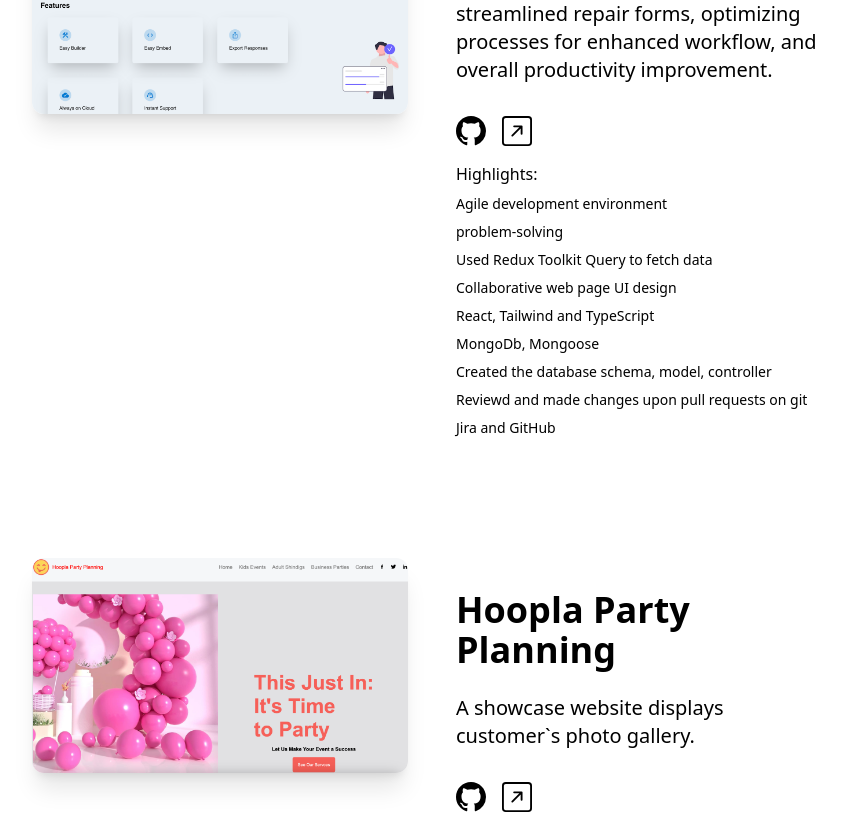
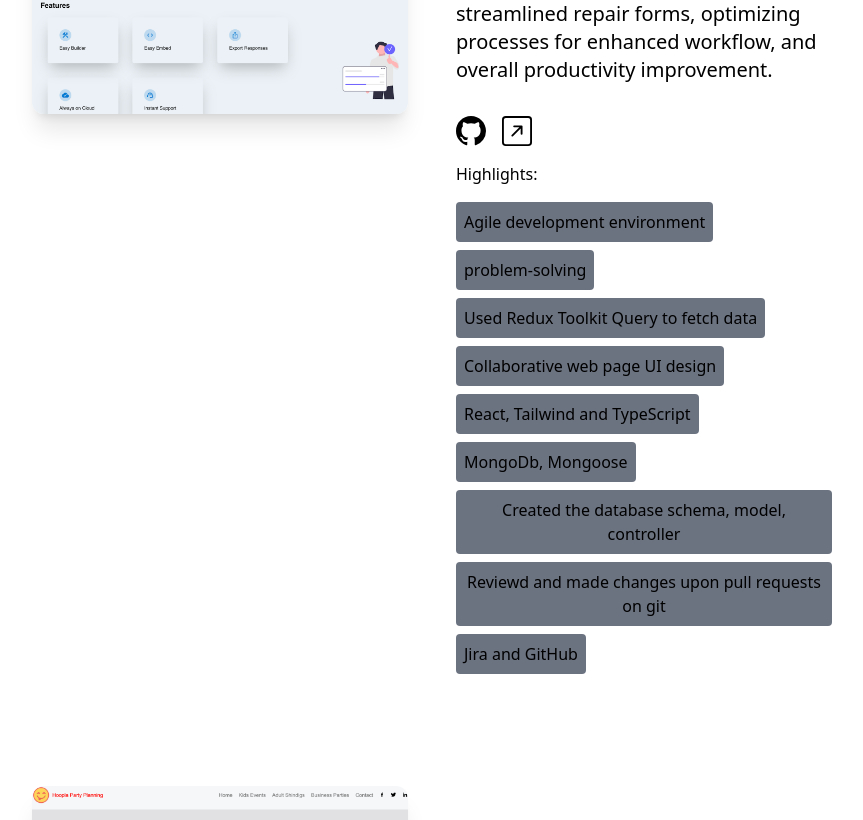
Before and after one commit to smarthulala/personalPortfolio, a Next.js app: page / in a window 1280 px wide. Shown: the part 1668-2488 px from the top of the page, without its empty margins (208-1071 px from the left). Built offline with nearby package versions, Linux system fonts and the light colour scheme.

Commit message:
one finish

```diff
--- a/src/components/Projects.tsx
+++ b/src/components/Projects.tsx
@@ -19,7 +19,7 @@ const Projects = () => {
                     alt={project.description}
                     width={1000}
                     height={1000}
-                    className='rounded-xl shadow-xl dark:md:shadow-amber-500/50 hover:opacity-70'
+                    className='rounded-xl shadow-xl dark:md:shadow-gray-500/50 hover:opacity-70'
                   />
                 </Link>
               </div>
@@ -42,14 +42,16 @@ const Projects = () => {
                     />
                   </Link>
                 </div>
-                <div>
-                  Highlights:
-                  {project.stack &&
-                    project.stack.map((item, index) => (
-                      <ul key={index} className='text-sm my-2'>
-                        {item.title}
-                      </ul>
-                    ))}
+                Highlights:
+                <div className='flex flex-wrap justify-center md:justify-start gap-2 mt-4'>
+                  {project.stack.map((item, index) => (
+                    <div
+                      key={index}
+                      className='bg-gray-500 rounded hover:scale-105 duration-300 text-center p-2'
+                    >
+                      {item.title}
+                    </div>
+                  ))}
                 </div>
               </div>
             </div>
```
